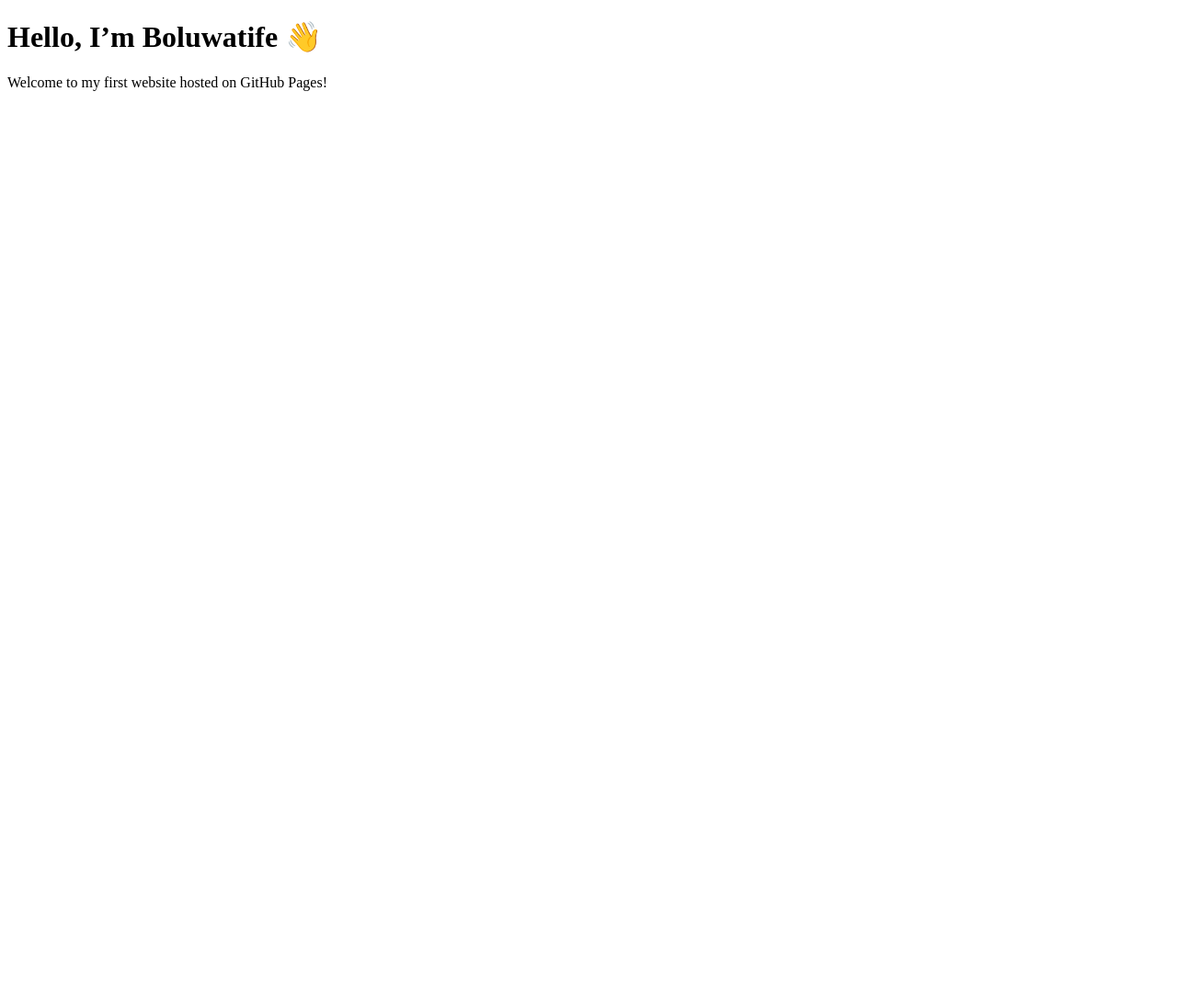
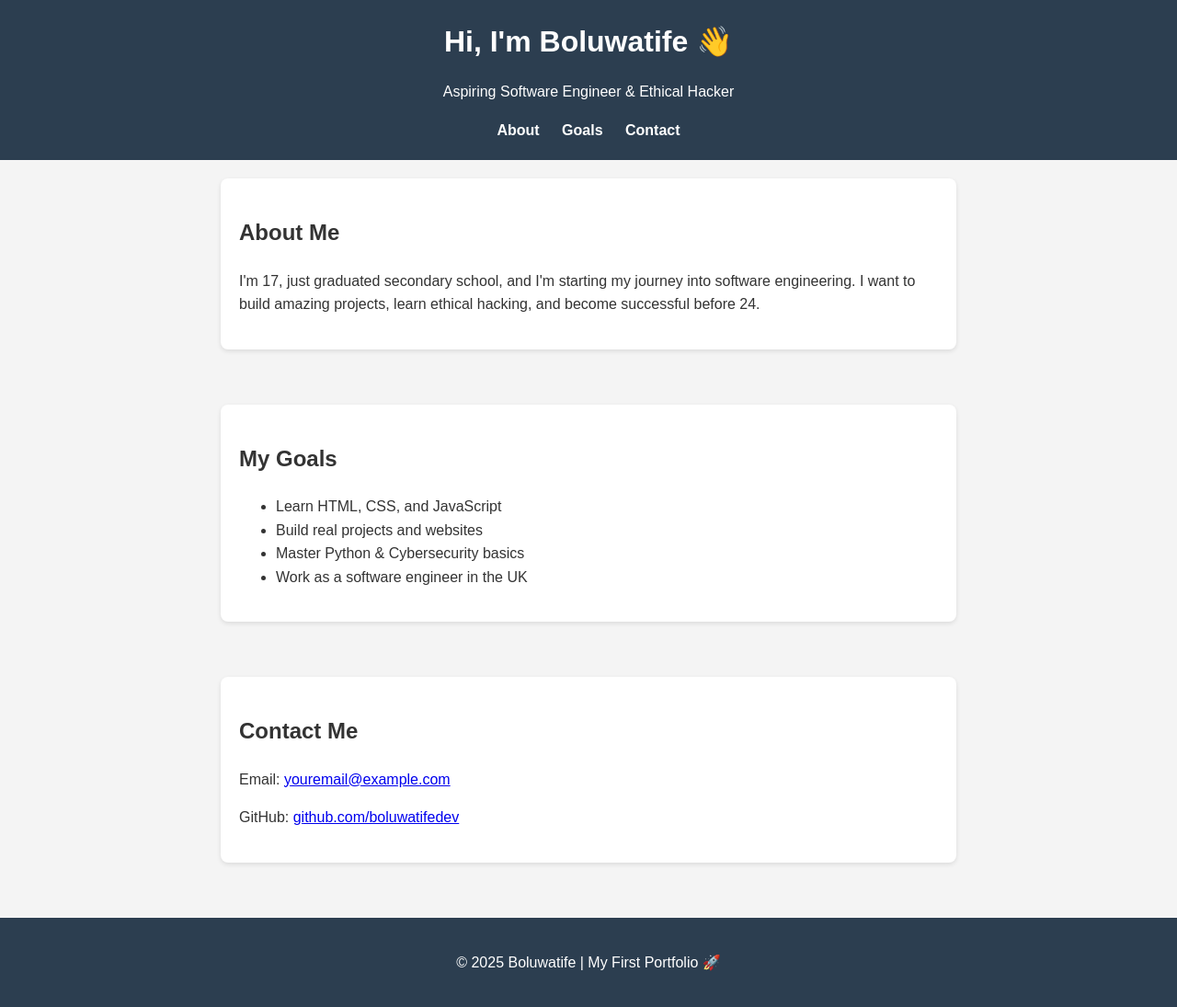
Before and after one commit to Boluwatifedev/My-Portfolio-, a plain HTML site: page index.html in a window 1280 px wide. Shown: the whole page at 92% size. Before the commit the page ends 800 px from the top, so only its background shows below. Drawn offline with Linux system fonts and the light colour scheme.

Commit message:
Update index.html

```diff
--- a/index.html
+++ b/index.html
@@ -1,10 +1,100 @@
 <!DOCTYPE html>
-<html>
+<html lang="en">
 <head>
-  <title>My First Website</title>
+  <meta charset="UTF-8">
+  <meta name="viewport" content="width=device-width, initial-scale=1.0">
+  <title>Boluwatife's Portfolio</title>
+  <style>
+    body {
+      font-family: Arial, sans-serif;
+      margin: 0;
+      padding: 0;
+      background: #f4f4f4;
+      color: #333;
+      line-height: 1.6;
+    }
+    header {
+      background: #2c3e50;
+      color: #fff;
+      padding: 20px 0;
+      text-align: center;
+    }
+    header h1 {
+      margin: 0;
+    }
+    nav {
+      margin-top: 10px;
+    }
+    nav a {
+      color: #fff;
+      margin: 0 10px;
+      text-decoration: none;
+      font-weight: bold;
+    }
+    nav a:hover {
+      text-decoration: underline;
+    }
+    section {
+      padding: 20px;
+      max-width: 800px;
+      margin: auto;
+    }
+    .card {
+      background: white;
+      padding: 20px;
+      margin-bottom: 20px;
+      border-radius: 8px;
+      box-shadow: 0 2px 5px rgba(0,0,0,0.1);
+    }
+    footer {
+      text-align: center;
+      padding: 20px;
+      background: #2c3e50;
+      color: white;
+      margin-top: 20px;
+    }
+  </style>
 </head>
 <body>
-  <h1>Hello, I’m Boluwatife 👋</h1>
-  <p>Welcome to my first website hosted on GitHub Pages!</p>
+  <header>
+    <h1>Hi, I'm Boluwatife 👋</h1>
+    <p>Aspiring Software Engineer & Ethical Hacker</p>
+    <nav>
+      <a href="#about">About</a>
+      <a href="#goals">Goals</a>
+      <a href="#contact">Contact</a>
+    </nav>
+  </header>
+
+  <section id="about">
+    <div class="card">
+      <h2>About Me</h2>
+      <p>I'm 17, just graduated secondary school, and I'm starting my journey into software engineering. I want to build amazing projects, learn ethical hacking, and become successful before 24.</p>
+    </div>
+  </section>
+
+  <section id="goals">
+    <div class="card">
+      <h2>My Goals</h2>
+      <ul>
+        <li>Learn HTML, CSS, and JavaScript</li>
+        <li>Build real projects and websites</li>
+        <li>Master Python & Cybersecurity basics</li>
+        <li>Work as a software engineer in the UK</li>
+      </ul>
+    </div>
+  </section>
+
+  <section id="contact">
+    <div class="card">
+      <h2>Contact Me</h2>
+      <p>Email: <a href="mailto:youremail@example.com">youremail@example.com</a></p>
+      <p>GitHub: <a href="https://github.com/boluwatifedev" target="_blank">github.com/boluwatifedev</a></p>
+    </div>
+  </section>
+
+  <footer>
+    <p>© 2025 Boluwatife | My First Portfolio 🚀</p>
+  </footer>
 </body>
 </html>
```
